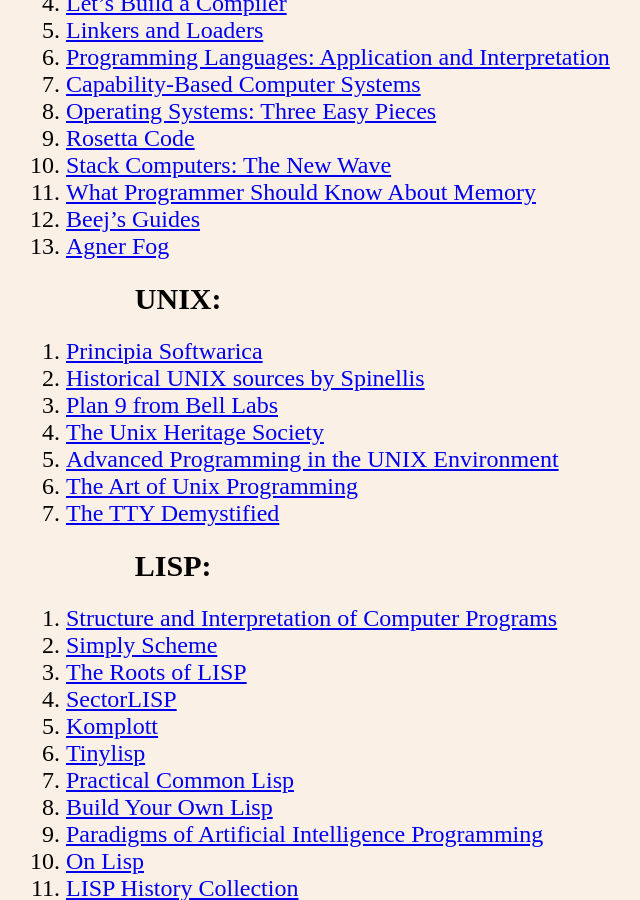
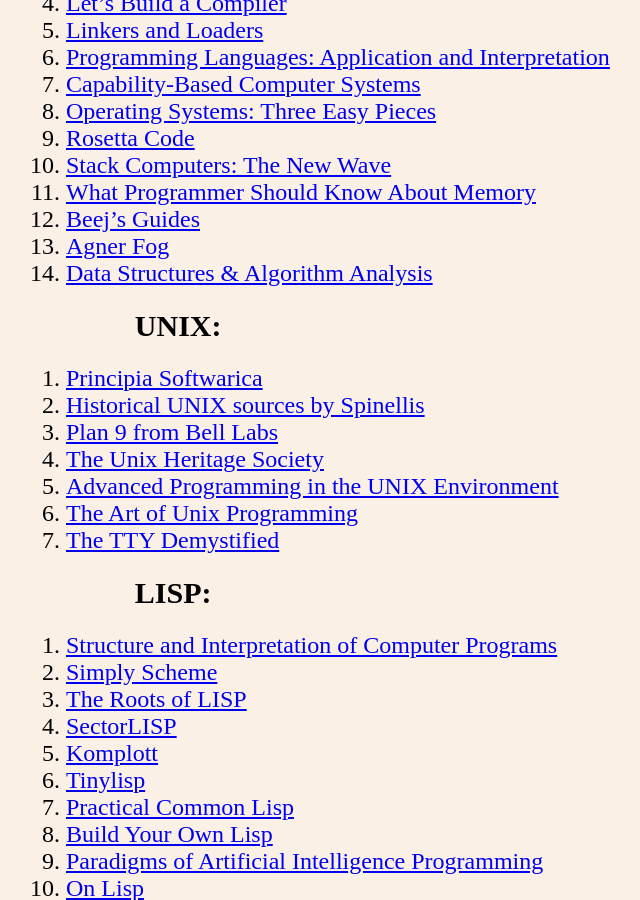
Before and after one commit to TeAeg/teaeg.github.io, a Jekyll site: the page built from index.md, in a window 1280 px wide and 900 px high, scrolled down 980 px. Shown: the whole window, without its empty margins (70-710 px from the left). Built offline with Jekyll 4.4.1, drawn with Linux system fonts in a browser that asks for light colours; our own code applies the rules of GitHub Pages for plain Markdown files.

Commit message:
Added a link to "Data Structures and Algorithm Analysis"
Added a link to "Data Structures and Algorithm Analysis" page by Clifford A. Shaffer

```diff
--- a/index.md
+++ b/index.md
@@ -33,6 +33,7 @@
 11. [What Programmer Should Know About Memory](https://people.freebsd.org/~lstewart/articles/cpumemory.pdf)
 12. [Beej's Guides](https://beej.us/guide)
 13. [Agner Fog](https://www.agner.org/optimize)
+14. [Data Structures & Algorithm Analysis](https://people.cs.vt.edu/~shaffer/Book)
 
 ## UNIX:
 1. [Principia Softwarica](https://principia-softwarica.org)
```
